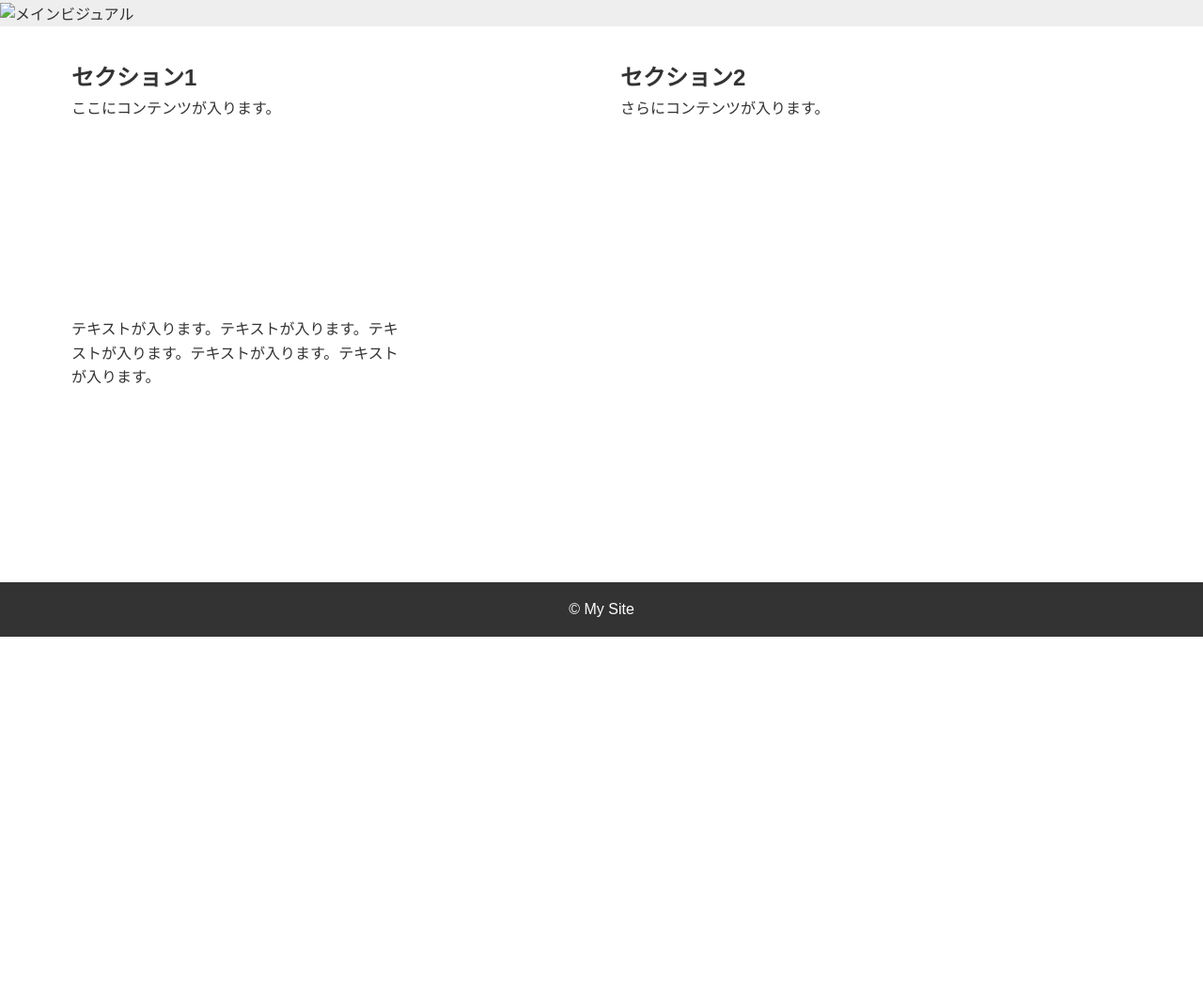
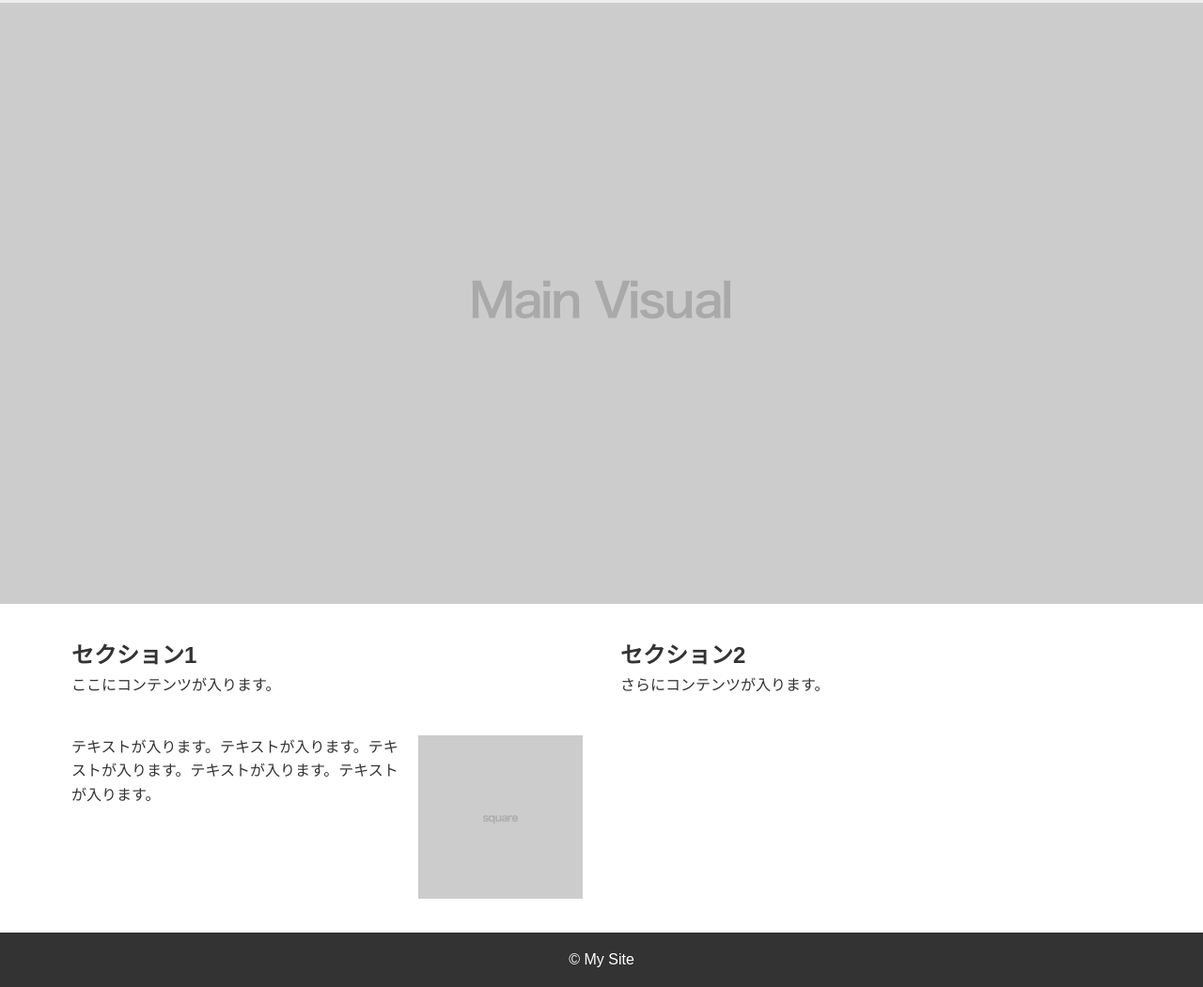
Before and after one commit to ngsm-syr/layout_sample_01a, a plain HTML site: page index.html in a window 1280 px wide. Shown: the part 122-1173 px from the top of the page at 94% size. Before the commit the page ends 800 px from the top, so only its background shows below. Drawn offline with Linux system fonts and the light colour scheme.

Commit message:
Update index.html

```diff
--- a/index.html
+++ b/index.html
@@ -20,7 +20,7 @@
 				<li><a href="#">CONTACT</a></li>
 			</ul>
 		</nav>
-		<img src="img/main-visual.png" alt="メインビジュアル" id="main-visual">
+		<img src="images/main-visual.png" alt="メインビジュアル" id="main-visual">
 	</header>
 
 	<main>
@@ -35,7 +35,7 @@
 		<section>
 			<div class="container">
 				<div class="column-img">
-					<img src="img/square.png" alt="">
+					<img src="images/square.png" alt="">
 				</div>
 				<div class="column-text">
 					<p>テキストが入ります。テキストが入ります。テキストが入ります。テキストが入ります。テキストが入ります。</p>
```
